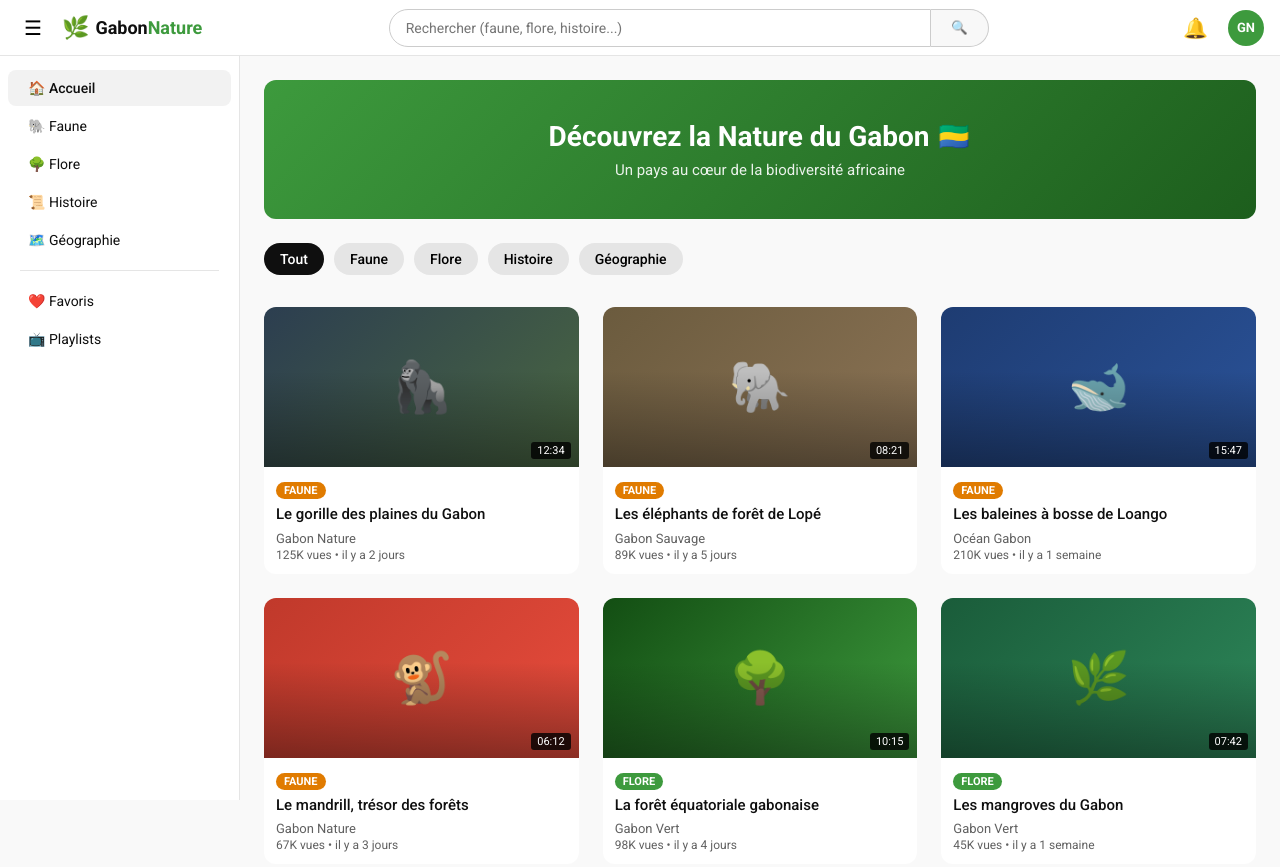
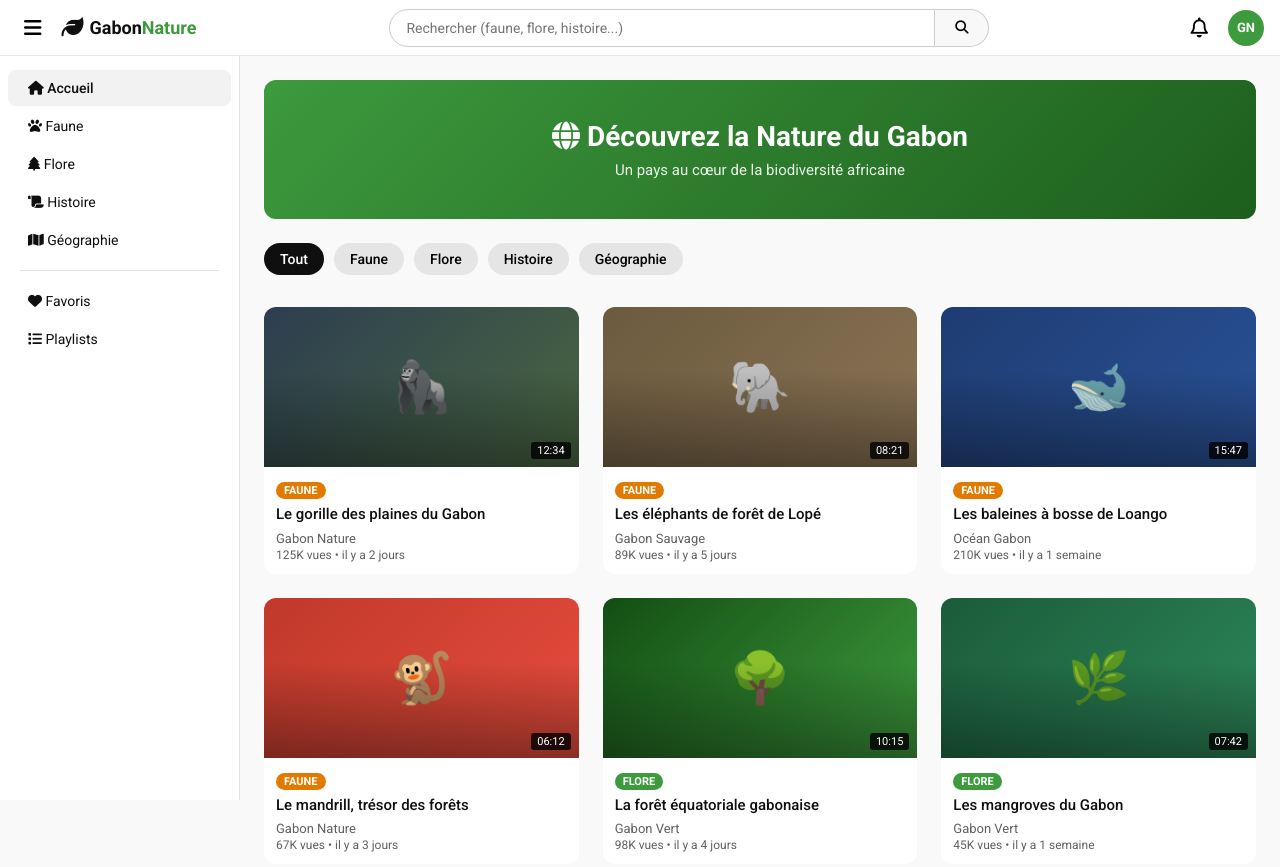
Before and after one commit to Lunara-Jered/trafic, a plain HTML site: page index.html in a window 1280 px wide. Shown: the top 867 px of the page. Drawn offline with Linux system fonts and the light colour scheme.

Commit message:
Update index.html

```diff
--- a/index.html
+++ b/index.html
@@ -6,24 +6,25 @@
   <title>Gabon Nature - Découvrez la beauté du Gabon</title>
   <link rel="stylesheet" href="style.css">
   <link href="https://fonts.googleapis.com/css2?family=Roboto:wght@300;400;500;700&display=swap" rel="stylesheet">
+  <link rel="stylesheet" href="https://cdnjs.cloudflare.com/ajax/libs/font-awesome/6.5.1/css/all.min.css">
 </head>
 <body>
 
   <!-- HEADER style YouTube -->
   <header class="header">
     <div class="header-left">
-      <button class="menu-btn" id="menuBtn">☰</button>
+      <button class="menu-btn" id="menuBtn"><i class="fa-solid fa-bars"></i></button>
       <a href="#" class="logo">
-        <span class="logo-icon">🌿</span>
+        <span class="logo-icon"><i class="fa-solid fa-leaf"></i></span>
         <span class="logo-text">Gabon<span>Nature</span></span>
       </a>
     </div>
     <div class="header-center">
       <input type="text" class="search-bar" placeholder="Rechercher (faune, flore, histoire...)" id="searchInput">
-      <button class="search-btn" id="searchBtn">🔍</button>
+      <button class="search-btn" id="searchBtn"><i class="fa-solid fa-magnifying-glass"></i></button>
     </div>
     <div class="header-right">
-      <button class="icon-btn">🔔</button>
+      <button class="icon-btn"><i class="fa-regular fa-bell"></i></button>
       <div class="avatar">GN</div>
     </div>
   </header>
@@ -31,14 +32,14 @@
   <!-- SIDEBAR -->
   <aside class="sidebar" id="sidebar">
     <nav>
-      <a href="#" class="side-link active" data-cat="all">🏠 Accueil</a>
-      <a href="#" class="side-link" data-cat="faune">🐘 Faune</a>
-      <a href="#" class="side-link" data-cat="flore">🌳 Flore</a>
-      <a href="#" class="side-link" data-cat="histoire">📜 Histoire</a>
-      <a href="#" class="side-link" data-cat="geo">🗺️ Géographie</a>
+      <a href="#" class="side-link active" data-cat="all"><i class="fa-solid fa-house"></i> Accueil</a>
+      <a href="#" class="side-link" data-cat="faune"><i class="fa-solid fa-paw"></i> Faune</a>
+      <a href="#" class="side-link" data-cat="flore"><i class="fa-solid fa-tree"></i> Flore</a>
+      <a href="#" class="side-link" data-cat="histoire"><i class="fa-solid fa-scroll"></i> Histoire</a>
+      <a href="#" class="side-link" data-cat="geo"><i class="fa-solid fa-map"></i> Géographie</a>
       <hr>
-      <a href="#" class="side-link">❤️ Favoris</a>
-      <a href="#" class="side-link">📺 Playlists</a>
+      <a href="#" class="side-link"><i class="fa-solid fa-heart"></i> Favoris</a>
+      <a href="#" class="side-link"><i class="fa-solid fa-list"></i> Playlists</a>
     </nav>
   </aside>
 
@@ -47,7 +48,7 @@
 
     <!-- BANNIÈRE -->
     <section class="banner">
-      <h1>Découvrez la Nature du Gabon 🇬🇦</h1>
+      <h1><i class="fa-solid fa-globe"></i> Découvrez la Nature du Gabon</h1>
       <p>Un pays au cœur de la biodiversité africaine</p>
     </section>
 
@@ -61,16 +62,14 @@
     </section>
 
     <!-- GRILLE DE VIDÉOS/CARDS -->
-    <section class="video-grid" id="videoGrid">
-      <!-- Les cartes seront injectées par JS -->
-    </section>
+    <section class="video-grid" id="videoGrid"></section>
 
   </main>
 
   <!-- MODAL DÉTAIL -->
   <div class="modal" id="modal">
     <div class="modal-content">
-      <button class="modal-close" id="modalClose">✕</button>
+      <button class="modal-close" id="modalClose"><i class="fa-solid fa-xmark"></i></button>
       <div class="modal-body" id="modalBody"></div>
     </div>
   </div>
```
